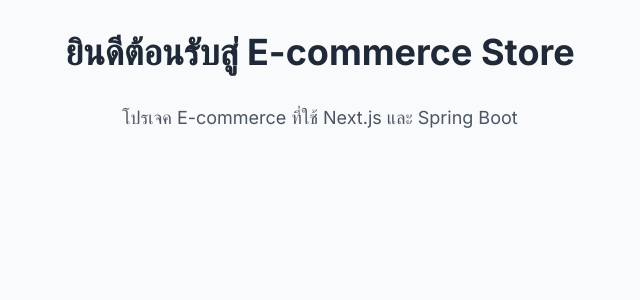
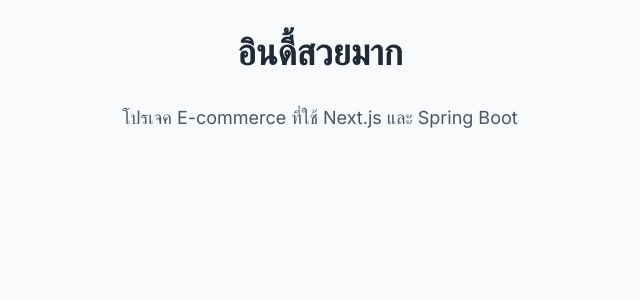
Before and after one commit to E-comproject/e_commerceSpringboots, a Next.js app in the folder frontend/: page / in a window 1280 px wide. Shown: the top 300 px of the page, without its empty margins (320-960 px from the left). Built offline with nearby package versions, Linux system fonts and the light colour scheme.

Commit message:
Oodo test

```diff
--- a/frontend/src/app/page.tsx
+++ b/frontend/src/app/page.tsx
@@ -2,7 +2,7 @@
   return (
     <div className="container mx-auto px-4 py-8">
       <h1 className="text-4xl font-bold text-center text-gray-800 mb-8">
-        ยินดีต้อนรับสู่ E-commerce Store
+        อินดี้สวยมาก
       </h1>
       <p className="text-center text-gray-600 text-lg">
         โปรเจค E-commerce ที่ใช้ Next.js และ Spring Boot
```
Also changed, not shown: 1 other file (tests, documents, lock files or other folders).
